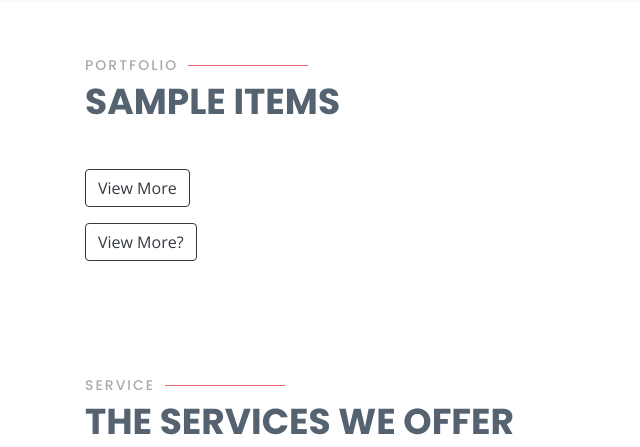
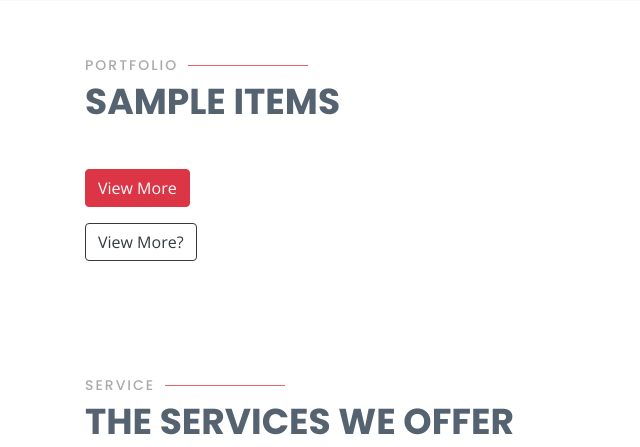
Before and after one commit to ImLordImpaler/KS_MAINTAIN_1, a Django app: template basic/templates/basic/new/action.html in a window 1280 px wide. Shown: the part 1447-1894 px from the top of the page, without its empty margins (0-640 px from the left). Run offline with Django 3.2, Linux system fonts and the light colour scheme; the template is opened without the code that fills it, so the values that code supplies are empty; some libraries are stand-ins or nearby versions.

Commit message:
Update portfolio.html

```diff
--- a/basic/templates/basic/portfolio.html
+++ b/basic/templates/basic/portfolio.html
@@ -8,7 +8,7 @@
         </div>
 
 
-<a href="{% url 'port'%}" class='btn btn-outline-dark mb-3' >View More</a>
+<a href="{% url 'port'%}" class='btn btn-danger mb-3' >View More</a>
         <div class="row portfolio-container">
 
       {% for i in obj %}
```
